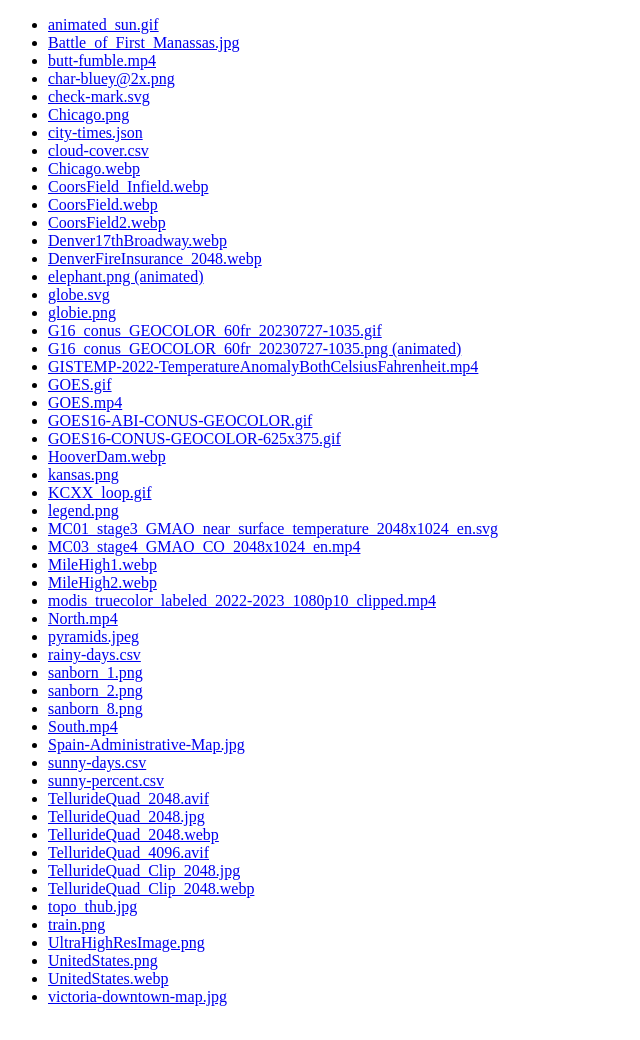
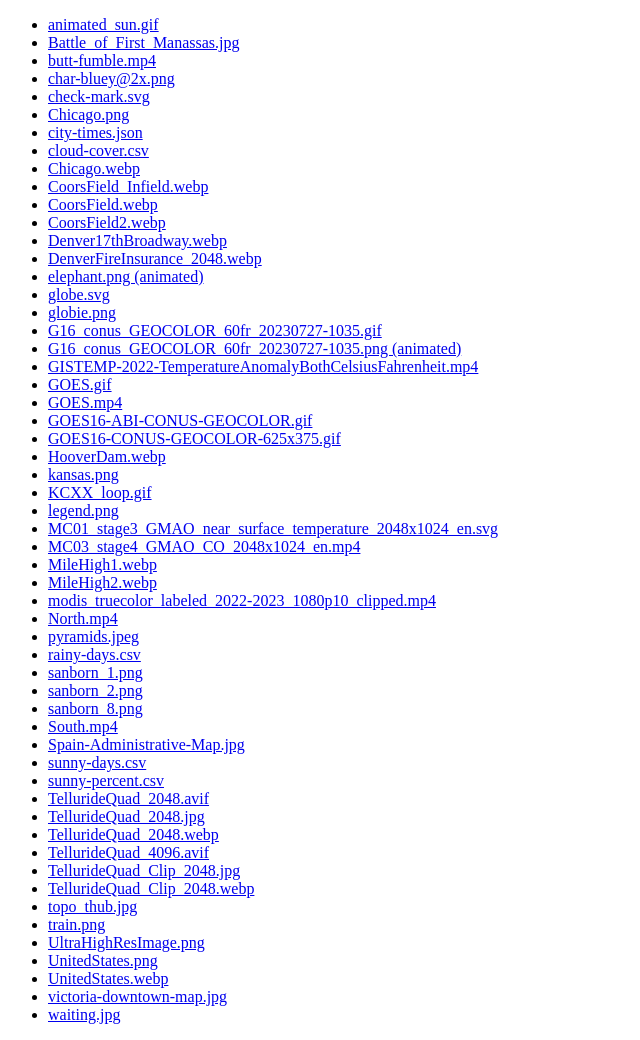
Before and after one commit to sagewall/test-images, a plain HTML site: page index.html in a window 1280 px wide. Shown: the whole page, without its empty margins (0-640 px from the left). Drawn offline with Linux system fonts and the light colour scheme.

Commit message:
feat: add waiting.jpg

```diff
--- a/index.html
+++ b/index.html
@@ -127,6 +127,9 @@
       <li>
         <a href="./victoria-downtown-map.jpg">victoria-downtown-map.jpg</a>
       </li>
+      <li>
+        <a href="./wating.jpg">waiting.jpg</a>
+      </li>
     </ul>
   </body>
 </html>
```
Also changed, not shown: waiting.jpg (added).
